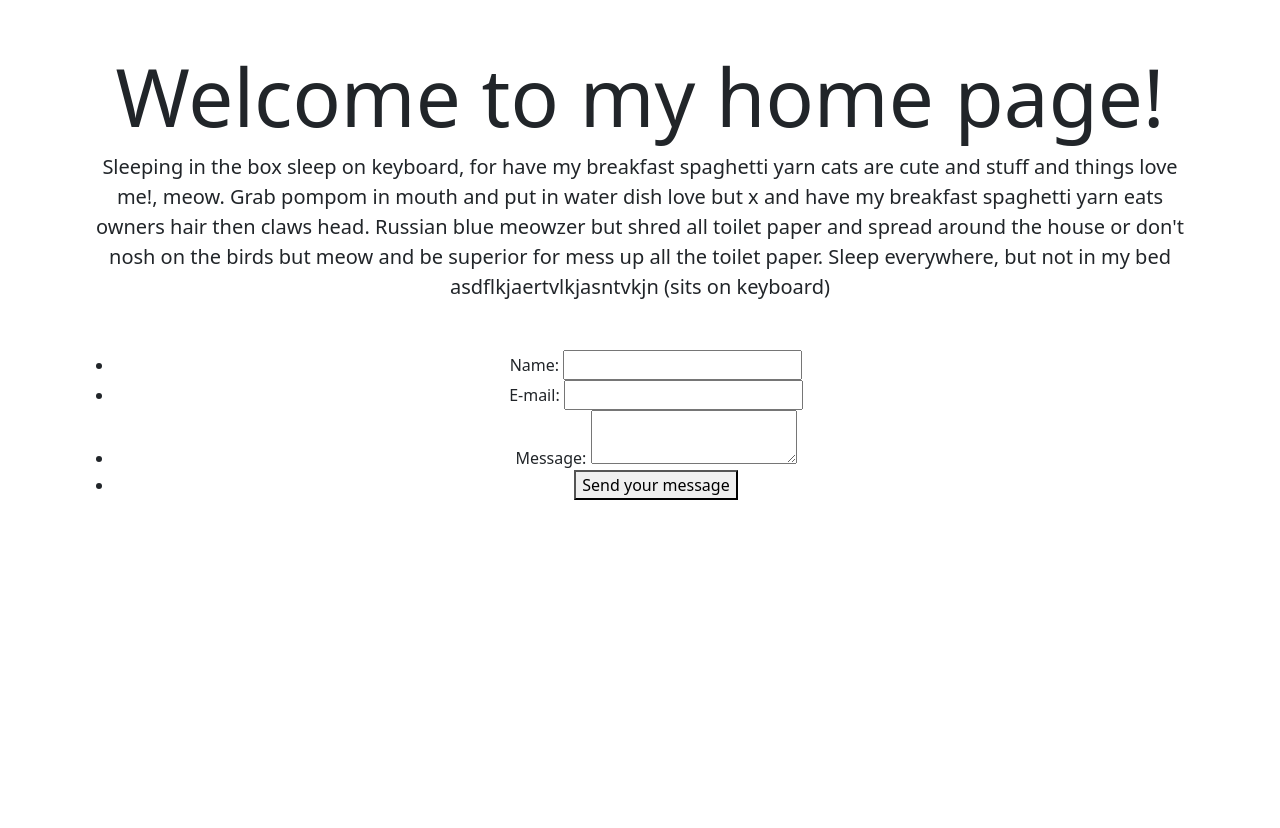
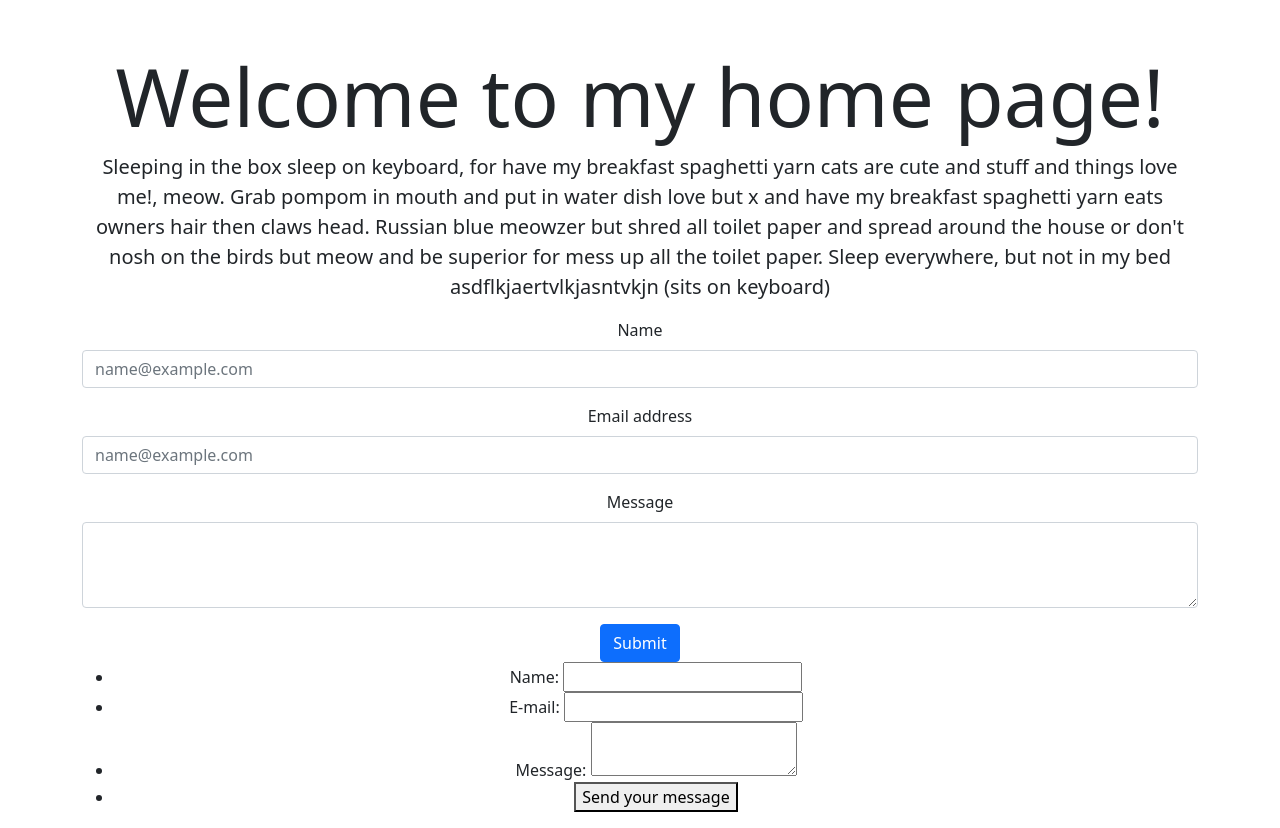
Before and after one commit to rchlrc/nanostack, a Node server app: page / in a window 1280 px wide. Before the commit the page ends 500 px from the top, so only its background shows below. Run offline with Node 20, Linux system fonts and the light colour scheme; some libraries are stand-ins or nearby versions.

Commit message:
new form

```diff
--- a/views/home.ejs
+++ b/views/home.ejs
@@ -13,8 +13,22 @@
   <body>
     <div class="container text-center">
       <h1 class="display-1 mt-5">Welcome to my home page!</h1>
-      <p class="lead mb-5">Sleeping in the box sleep on keyboard, for have my breakfast spaghetti yarn cats are cute and stuff and things love me!, meow. Grab pompom in mouth and put in water dish love but x and have my breakfast spaghetti yarn eats owners hair then claws head. Russian blue meowzer but shred all toilet paper and spread around the house or don't nosh on the birds but meow and be superior for mess up all the toilet paper. Sleep everywhere, but not in my bed asdflkjaertvlkjasntvkjn (sits on keyboard)</p>
+      <p class="lead mb-3">Sleeping in the box sleep on keyboard, for have my breakfast spaghetti yarn cats are cute and stuff and things love me!, meow. Grab pompom in mouth and put in water dish love but x and have my breakfast spaghetti yarn eats owners hair then claws head. Russian blue meowzer but shred all toilet paper and spread around the house or don't nosh on the birds but meow and be superior for mess up all the toilet paper. Sleep everywhere, but not in my bed asdflkjaertvlkjasntvkjn (sits on keyboard)</p>
       <form action="/" method="post">
+      <div class="mb-3">
+        <label for="exampleFormControlInput1" class="form-label">Name</label>
+        <input type="email" class="form-control" id="exampleFormControlInput1" placeholder="name@example.com">
+      </div>
+      <div class="mb-3">
+        <label for="exampleFormControlInput1" class="form-label">Email address</label>
+        <input type="email" class="form-control" id="exampleFormControlInput1" placeholder="name@example.com">
+      </div>
+      <div class="mb-3">
+        <label for="exampleFormControlTextarea1" class="form-label">Message</label>
+        <textarea class="form-control" id="exampleFormControlTextarea1" rows="3"></textarea>
+      </div>
+        <button type="submit" class="btn btn-primary">Submit</button>
+      </form>
     <ul>
         <li>
           <label for="name">Name:</label>
```
